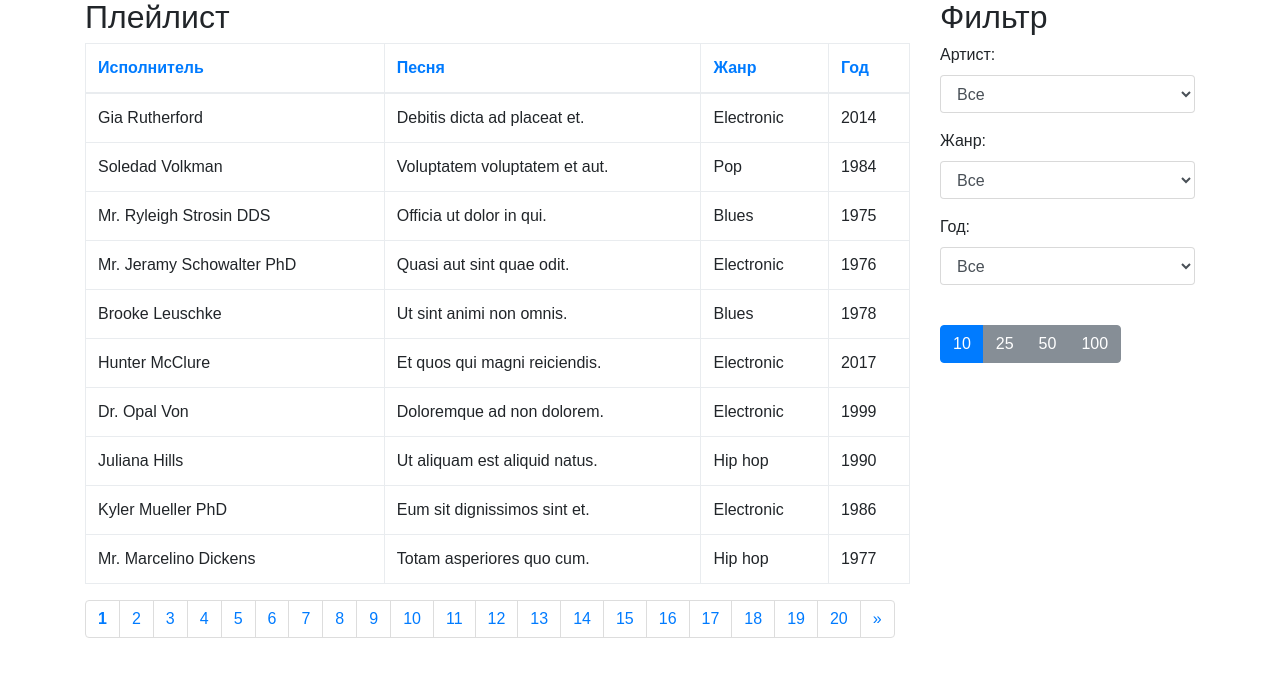
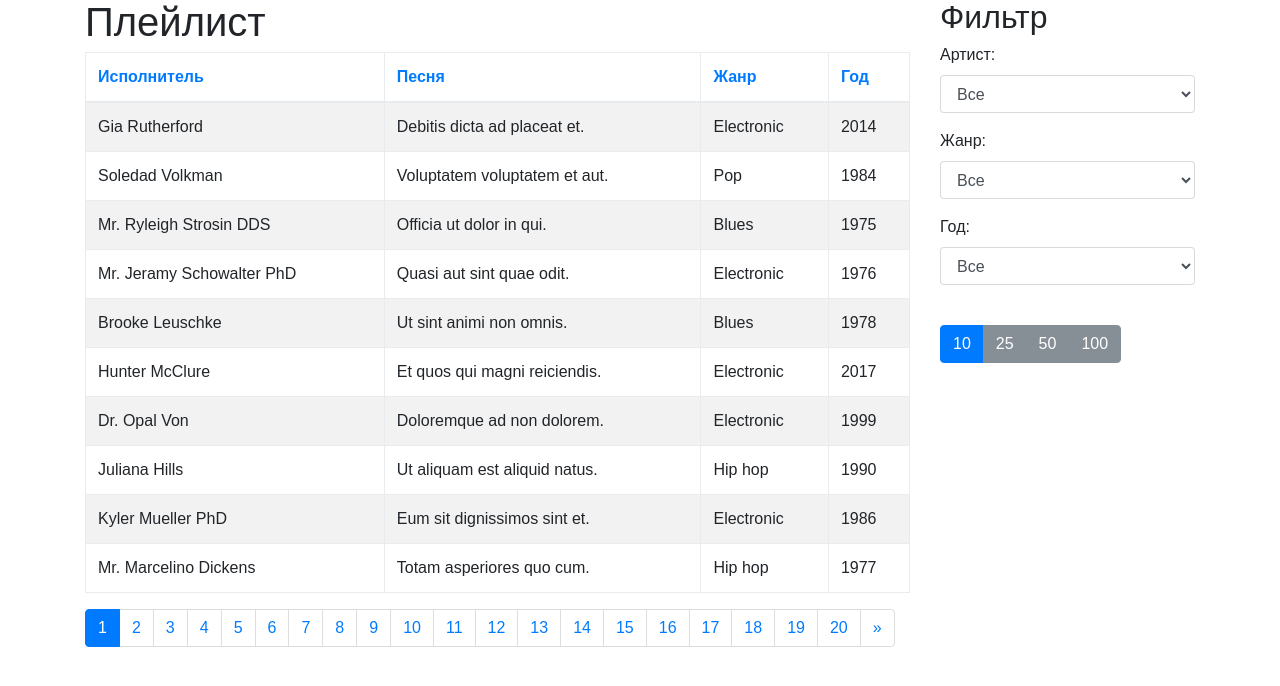
Before and after one commit to ipatiev/testwork, a React (Create React App) app: page / in a window 1280 px wide. Shown: the top 686 px of the page. Built offline with nearby package versions, Linux system fonts and the light colour scheme.

Commit message:
css changes

```diff
--- a/src/NoResults.js
+++ b/src/NoResults.js
@@ -5,7 +5,11 @@ class TrackTableNoResults extends Component {
     render() {
         return (
             <tr>
-                <td colSpan="4">Нет результатов</td>
+                <td colSpan="4">
+                    <div className="alert alert-warning">
+                        Нет результатов
+                    </div>
+                </td>
             </tr>
         );
     }
--- a/src/Pagination/PageLink.js
+++ b/src/Pagination/PageLink.js
@@ -14,9 +14,9 @@ class PageLink extends Component {
     render() {
         if (this.props.isActive) {
             return (
-                <li className="page-item">
+                <li className="page-item active">
                     <a className="page-link" href="javascript:void(0)" onClick={this.onClick}>
-                        <b>{this.props.page}</b>
+                        {this.props.page}
                     </a>
                 </li>
             )
--- a/src/TrackTable.js
+++ b/src/TrackTable.js
@@ -42,7 +42,7 @@ class TrackTable extends Component {
         }
         return (
 
-            <table className="table table-bordered table-hover">
+            <table className="table table-bordered table-striped">
                 <thead>
                 <tr>
                     <TrackTableSortableTh name="artist" title="Исполнитель" onClick={this.orderBy} currentOrderBy={this.state.orderBy} currentOrderDirection={this.state.orderDirection}/>
--- a/src/TracksPage.js
+++ b/src/TracksPage.js
@@ -108,7 +108,7 @@ class TracksPage extends Component {
             <div className="App">
                 <div className="row">
                     <div className="col-md-9">
-                        <h2>Плейлист</h2>
+                        <h1>Плейлист</h1>
                         <TrackTable tracks={paginatedTracks} onChangeOrder={this.onChangeOrder}/>
                     </div>
                     <div className="col-md-3">
```
